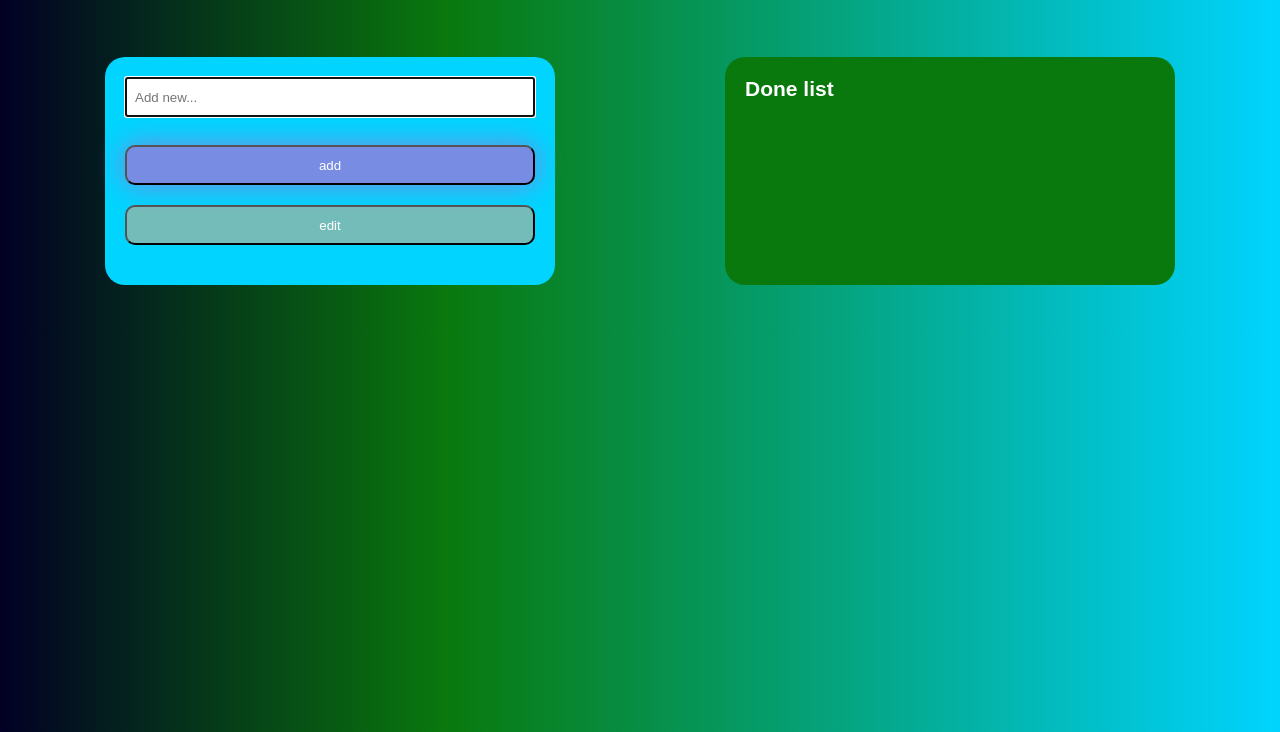
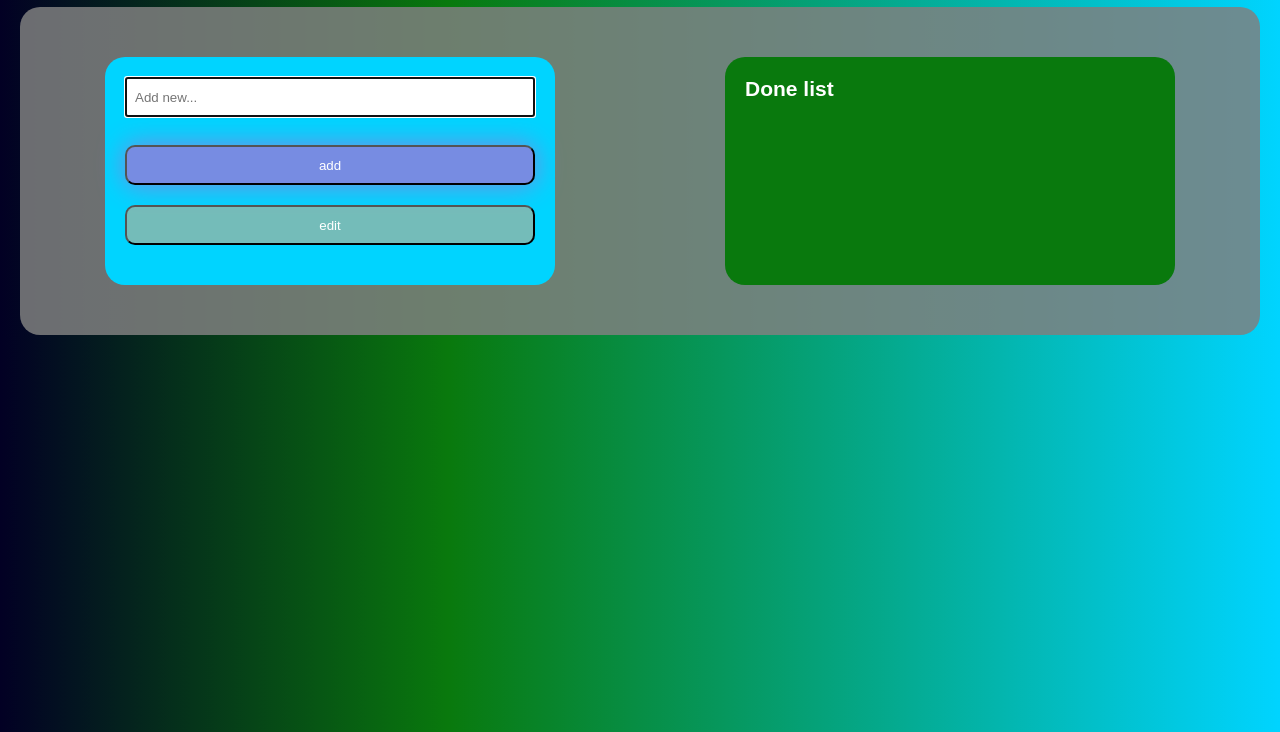
Before and after one commit to shadimo/final, a website: page index.html in a window 1280 px wide. Shown: the part 68-800 px from the top of the page. Drawn offline with Linux system fonts and the light colour scheme; no server answers.

Commit message:
second commit

```diff
--- a/app.css
+++ b/app.css
@@ -25,6 +25,8 @@ body {
 #app {
   display: flex;
   justify-content: space-between;
+  background-color: rgba(128, 128, 128, 0.848);
+  border-radius: 20px;
 }
 .header {
   display: flex;
```
